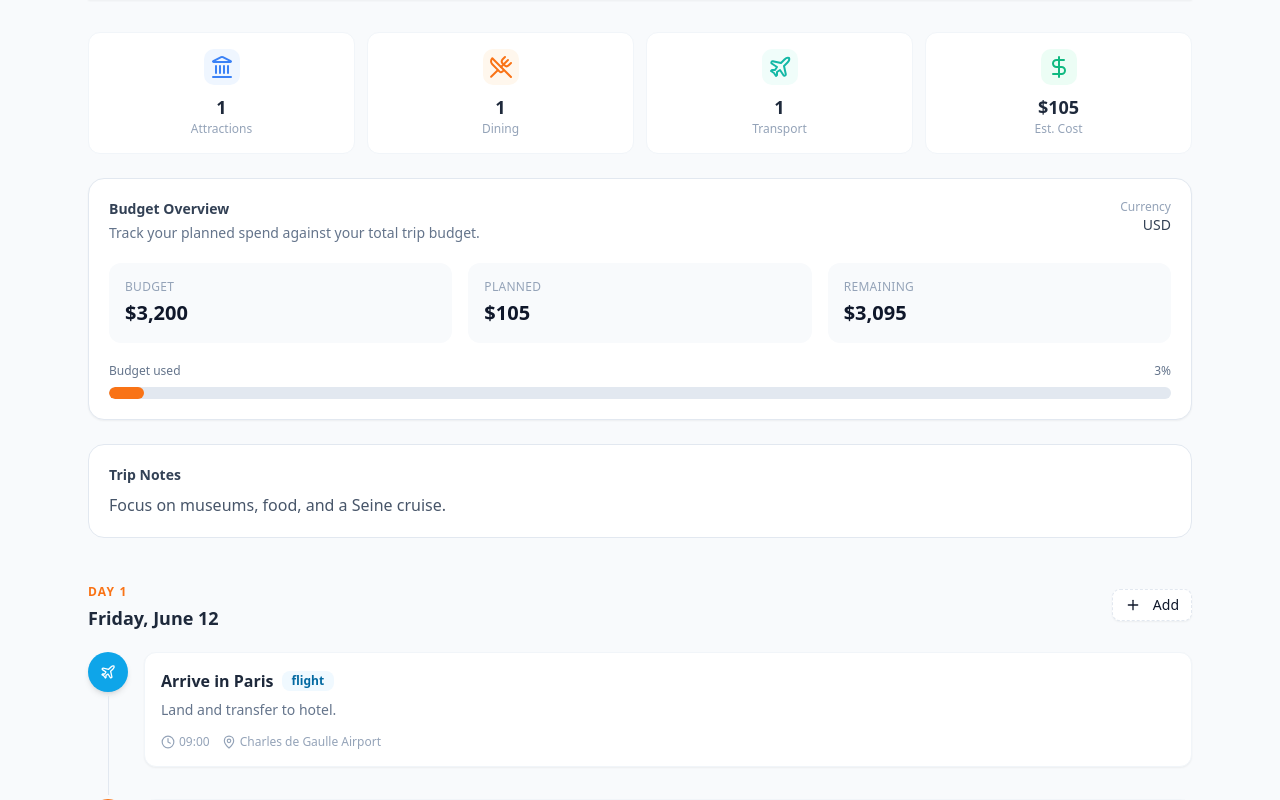
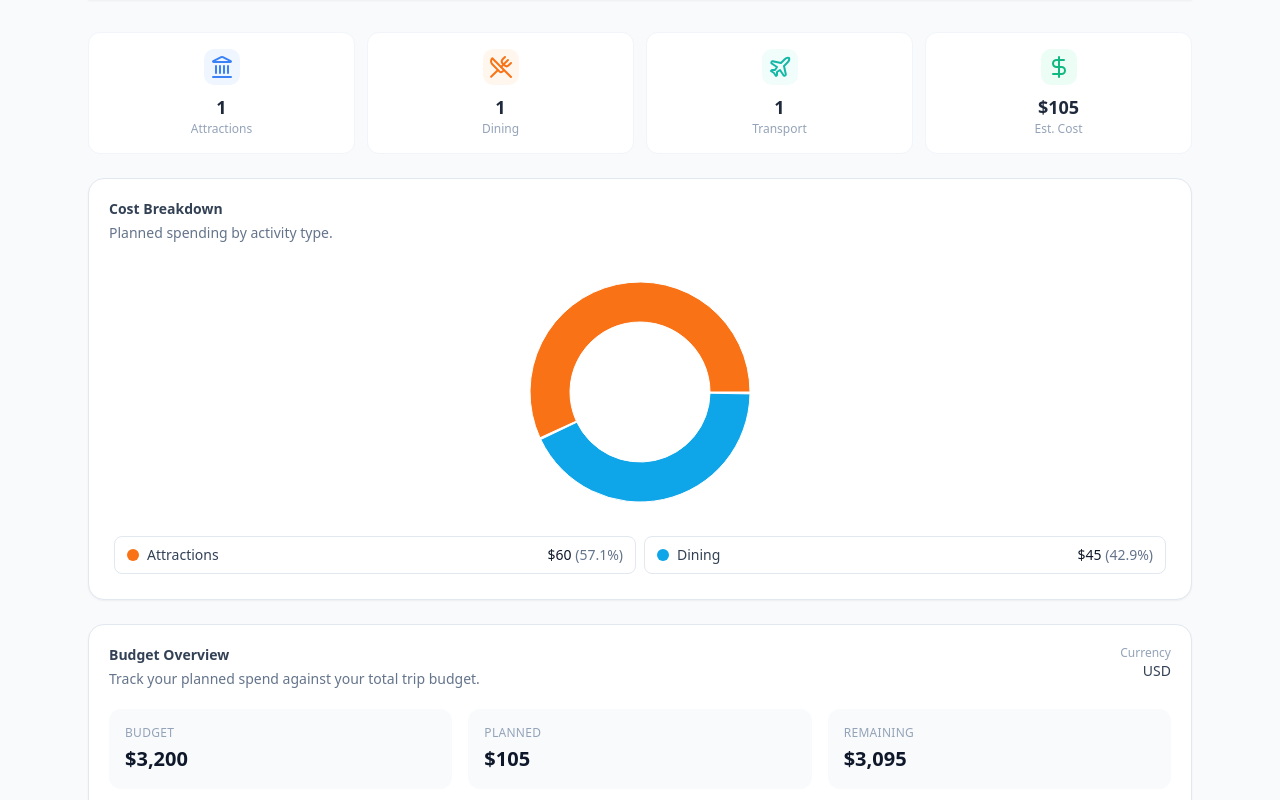
Before and after one commit to tworoniak/travel-itinerary-app, a React (Vite) app: page /itinerary/1 in a window 1280 px wide. Shown: the part 533-1333 px from the top of the page. Built offline with nearby package versions, Linux system fonts and the light colour scheme.

Commit message:
add recharts budget chart

```diff
--- a/package.json
+++ b/package.json
@@ -32,6 +32,7 @@
     "react-dom": "^19.2.0",
     "react-hook-form": "^7.71.2",
     "react-router-dom": "^7.13.1",
+    "recharts": "^3.8.0",
     "shadcn": "^4.0.5",
     "sonner": "^2.0.7",
     "tailwind-merge": "^3.5.0",
--- /dev/null
+++ b/src/features/itineraries/components/TripCostChart.tsx
@@ -0,0 +1,180 @@
+import {
+  PieChart,
+  Pie,
+  Cell,
+  Tooltip,
+  ResponsiveContainer,
+  Legend,
+} from 'recharts';
+
+import type { ItineraryItem } from '@/features/itineraries/types/itinerary';
+
+interface TripCostChartProps {
+  items: ItineraryItem[];
+}
+
+type CostBucket = {
+  name: string;
+  value: number;
+};
+
+const TYPE_LABELS: Record<string, string> = {
+  attraction: 'Attractions',
+  restaurant: 'Dining',
+  transport: 'Transport',
+  flight: 'Flights',
+  hotel: 'Hotels',
+  activity: 'Activities',
+  other: 'Other',
+};
+
+const COLORS = [
+  '#f97316', // orange-500
+  '#0ea5e9', // sky-500
+  '#10b981', // emerald-500
+  '#8b5cf6', // violet-500
+  '#ef4444', // red-500
+  '#eab308', // yellow-500
+  '#64748b', // slate-500
+];
+
+function buildCostData(items: ItineraryItem[]): CostBucket[] {
+  const totals = new Map<string, number>();
+
+  for (const item of items) {
+    const cost = item.cost ?? 0;
+    if (cost <= 0) continue;
+
+    const key = item.type || 'other';
+    totals.set(key, (totals.get(key) ?? 0) + cost);
+  }
+
+  return Array.from(totals.entries())
+    .map(([type, value]) => ({
+      name: TYPE_LABELS[type] ?? 'Other',
+      value,
+    }))
+    .sort((a, b) => b.value - a.value);
+}
+
+function CurrencyTooltip({
+  active,
+  payload,
+}: {
+  active?: boolean;
+  payload?: Array<{ name: string; value: number }>;
+}) {
+  if (!active || !payload || payload.length === 0) return null;
+
+  const item = payload[0];
+
+  return (
+    <div className='rounded-lg border border-slate-200 bg-white px-3 py-2 shadow-md'>
+      <p className='text-sm font-medium text-slate-900'>{item.name}</p>
+      <p className='text-sm text-slate-600'>${item.value.toLocaleString()}</p>
+    </div>
+  );
+}
+
+function CostLegend({
+  payload,
+  total,
+}: {
+  payload?: ReadonlyArray<{
+    value?: string;
+    color?: string;
+    payload?: { name?: string; value?: number };
+  }>;
+  total: number;
+}) {
+  if (!payload) return null;
+
+  return (
+    <div className='mt-4 grid gap-2 sm:grid-cols-2'>
+      {payload.map((entry, index) => {
+        const value = entry.payload?.value ?? 0;
+        const label = entry.value ?? entry.payload?.name ?? 'Other';
+        const color = entry.color ?? '#94a3b8';
+        const percent = total > 0 ? ((value / total) * 100).toFixed(1) : '0.0';
+
+        return (
+          <div
+            key={`${label}-${index}`}
+            className='flex items-center justify-between rounded-md border border-slate-200 px-3 py-2 text-sm'
+          >
+            <div className='flex items-center gap-2'>
+              <span
+                className='h-3 w-3 rounded-full'
+                style={{ backgroundColor: color }}
+              />
+              <span className='text-slate-700'>{label}</span>
+            </div>
+
+            <div className='text-right text-slate-500'>
+              <span className='font-medium text-slate-900'>
+                ${value.toLocaleString()}
+              </span>{' '}
+              ({percent}%)
+            </div>
+          </div>
+        );
+      })}
+    </div>
+  );
+}
+
+export default function TripCostChart({ items }: TripCostChartProps) {
+  const data = buildCostData(items);
+  const total = data.reduce((sum, d) => sum + d.value, 0);
+  const hasData = data.length > 0;
+
+  if (!hasData) {
+    return (
+      <section className='rounded-2xl border border-slate-200 bg-white p-5 shadow-sm'>
+        <p className='text-sm font-semibold text-slate-700'>Cost Breakdown</p>
+        <p className='mt-2 text-sm text-slate-500'>
+          Add costs to itinerary items to see a category breakdown.
+        </p>
+      </section>
+    );
+  }
+
+  return (
+    <section className='rounded-2xl border border-slate-200 bg-white p-5 shadow-sm'>
+      <div className='mb-4'>
+        <p className='text-sm font-semibold text-slate-700'>Cost Breakdown</p>
+        <p className='mt-1 text-sm text-slate-500'>
+          Planned spending by activity type.
+        </p>
+      </div>
+
+      <div className='h-[320px] w-full'>
+        <ResponsiveContainer width='100%' height='100%'>
+          <PieChart>
+            <Pie
+              data={data}
+              dataKey='value'
+              nameKey='name'
+              innerRadius={70}
+              outerRadius={110}
+              paddingAngle={1}
+            >
+              {data.map((entry, index) => (
+                <Cell
+                  key={`${entry.name}-${index}`}
+                  fill={COLORS[index % COLORS.length]}
+                />
+              ))}
+            </Pie>
+
+            <Tooltip content={<CurrencyTooltip />} />
+            <Legend
+              verticalAlign='bottom'
+              content={(props) => <CostLegend {...props} total={total} />}
+            />
+          </PieChart>
+        </ResponsiveContainer>
+      </div>
+    </section>
+  );
+}
--- a/src/features/itineraries/pages/ItineraryDetailPage.tsx
+++ b/src/features/itineraries/pages/ItineraryDetailPage.tsx
@@ -29,7 +29,10 @@ import {
   formatDateInputValue,
 } from '@/features/itineraries/utils/date';
 import AISuggestionsDialog from '@/features/itineraries/components/AISuggestionsDialog';
+import TripCostChart from '@/features/itineraries/components/TripCostChart';
+
 import type { SuggestedActivity } from '@/features/itineraries/utils/mockSuggestions';
+
 import { notify } from '@/lib/notify';
 
 function groupItemsByDay(items: ItineraryItem[]) {
@@ -354,6 +357,11 @@ export default function ItineraryDetailPage() {
           <TripStats items={itinerary.items} />
         </section>
 
+        {/* TripCostChart */}
+        <section className='mt-6'>
+          <TripCostChart items={itinerary.items} />
+        </section>
+
         {/* Budget Section */}
         {typeof itinerary.budget === 'number' ? (
           <section className='mt-6 rounded-2xl border border-slate-200 bg-white p-5 shadow-sm'>
```
Also changed, not shown: 1 other file (tests, documents, lock files or other folders).
